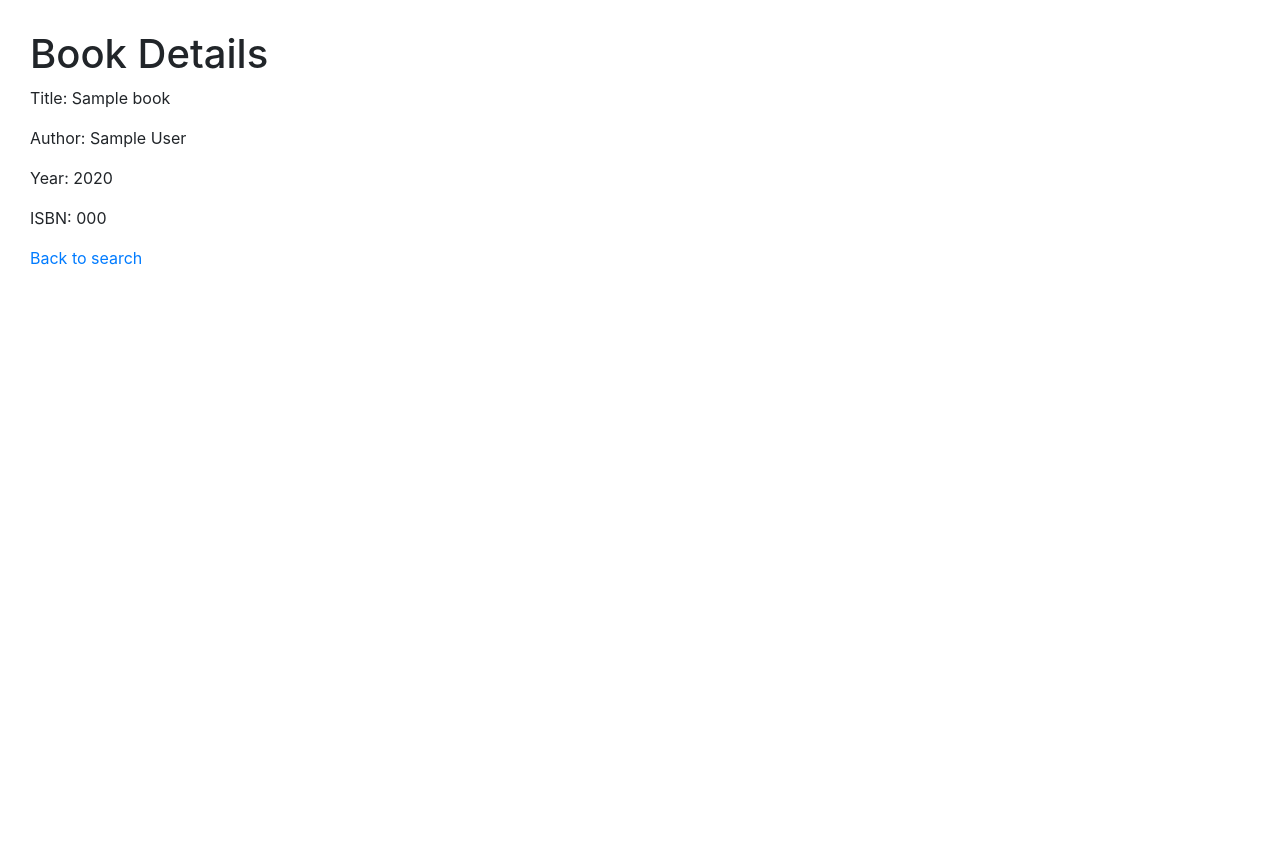
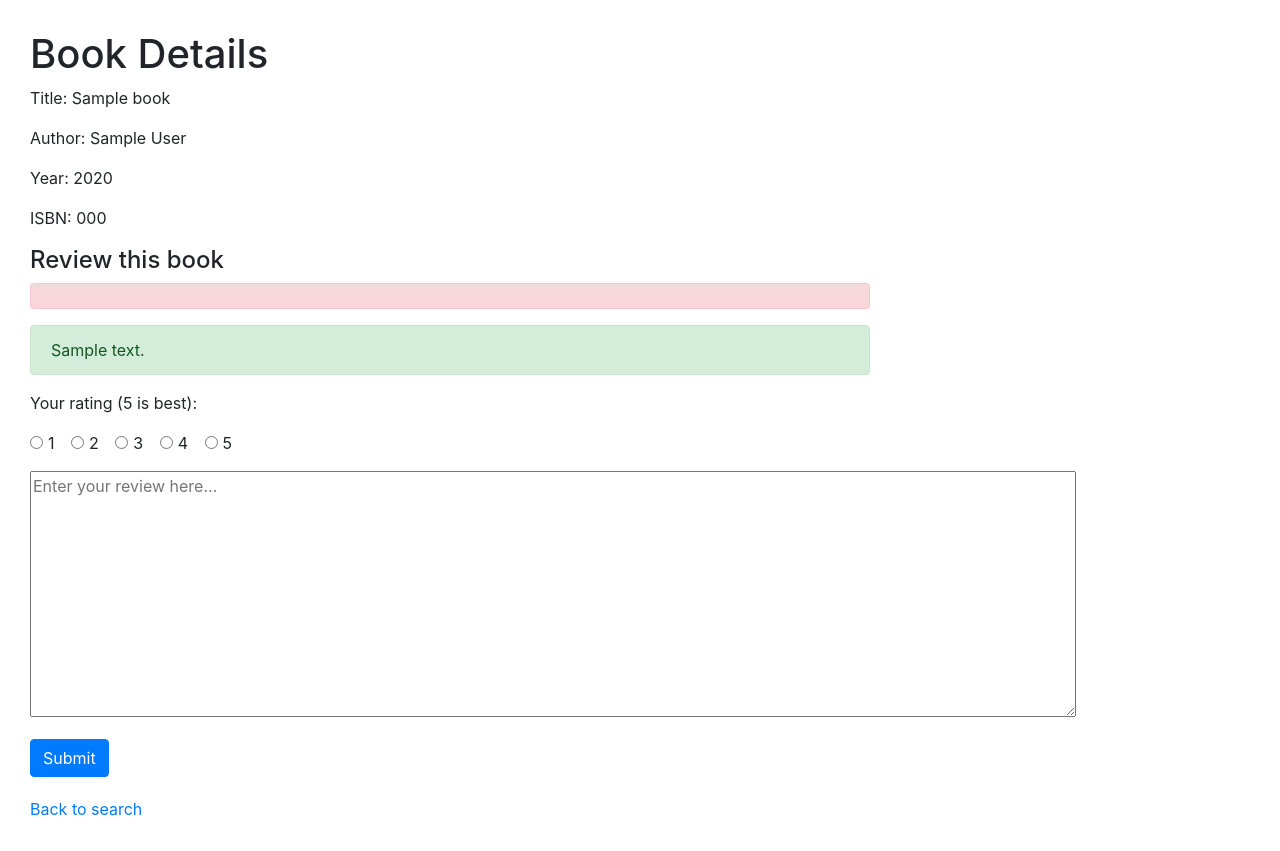
Before and after one commit to RossFairgrieve/cs50-books, a Flask app: template templates/book.html in a window 1280 px wide. Before the commit the page ends 265 px from the top, so only its background shows below. Run offline with Flask 2, Linux system fonts and the light colour scheme; the template is opened without the code that fills it: most values are stand-ins (such as "Sample title", 1, 10 or a date in 2020); some libraries are stand-ins or nearby versions.

Commit message:
Added user review submission functionality

```diff
--- a/application.py
+++ b/application.py
@@ -84,11 +84,32 @@
     else:
         return render_template("login.html")
 
-@app.route("/books/<isbn>")
+@app.route("/books/<isbn>", methods=["GET", "POST"])
 def book(isbn):
-    # List details of a single book
-    book = db.execute("SELECT * FROM books WHERE isbn = :isbn;", {"isbn": isbn}).fetchone()
-    return render_template("book.html", book=book, show_logout=1)
+    if request.method == "GET":
+        # List details of a single book
+        book = db.execute("SELECT * FROM books WHERE isbn = :isbn;", {"isbn": isbn}).fetchone()
+        return render_template("book.html", book=book, errormessage="", successmessage="", show_logout=1)
+    else:
+        # Get details from review form and attempt to post review
+        username = session.get("username")
+        isbn = request.form.get("isbn")
+        rating = request.form.get("rating")
+        revtext = request.form.get("revtext")
+        book = db.execute("SELECT * FROM books WHERE isbn = :isbn;", {"isbn": isbn}).fetchone()
+        # Check to see if the reviewer has already posted a review of this book
+        old_reviews = db.execute("SELECT * FROM reviews WHERE username = :username AND isbn = :isbn",
+                             {"username": username, "isbn": isbn}).fetchone()
+        # If user has already reviewed book, return to book page with alert
+        if old_reviews != None:
+            return render_template("book.html", book=book, errormessage="You have already reviewed this book", successmessage="", show_logout=1)
+        # If user hasn't already reviewed book, write review to database
+        else:
+            db.execute("""INSERT INTO reviews (username, isbn, rating, revtext)
+                       VALUES (:username, :isbn, :rating, :revtext)""",
+                       {"username": username, "isbn": isbn, "rating": rating, "revtext": revtext})
+            db.commit()
+            return render_template("book.html", book=book, errormessage="", successmessage="Your review has been posted", show_logout=1)
 
 @app.route("/logout")
 def logout():
--- a/setup/create.py
+++ b/setup/create.py
@@ -28,8 +28,7 @@
     db.execute("""CREATE TABLE users (
                username VARCHAR PRIMARY KEY,
                password VARCHAR NOT NULL,
-               fname VARCHAR NOT NULL,
-               surname VARCHAR NOT NULL);""")
+               email VARCHAR NOT NULL);""")
 
     db.commit()
 
--- a/static/css/style.css
+++ b/static/css/style.css
@@ -3,10 +3,10 @@
   padding: 30px;
 }
 
-.warning-message {
-  color: red;
-}
-
 form {
   margin-bottom: 20px;
 }
+
+.review-book {
+  margin-top: 50px;
+}
--- a/static/styles/style.css
+++ /dev/null
@@ -1,4 +0,0 @@
-body {
-  max-width: 900px;
-  padding: 30px;
-}
--- a/templates/book.html
+++ b/templates/book.html
@@ -10,5 +10,54 @@
 <p>Year: {{ book.year }}</p>
 <p>ISBN: {{ book.isbn }}</p>
 
+<div id="review-book">
+  <h4>Review this book</h4>
+  {% if errormessage != "" %}
+  <div class="alert alert-danger">{{ errormessage }}</div>
+  {% endif %}
+
+  {% if successmessage != "" %}
+  <div class="alert alert-success">{{ successmessage }}</div>
+  {% endif %}
+
+  <form action="{{ url_for('book', isbn=book.isbn) }}" method="post" id="review">
+    <div class="form-group">
+      <p>Your rating (5 is best):</p>
+      <div class="form-check form-check-inline">
+        <input class="form-check-input" type="radio" name="rating" id="rating1" value="1" unchecked required>
+        <label class="form-check-label" for="rating1">1</label>
+      </div>
+      <div class="form-check form-check-inline">
+        <input class="form-check-input" type="radio" name="rating" id="rating2" value="2" unchecked required>
+        <label class="form-check-label" for="rating2">2</label>
+      </div>
+      <div class="form-check form-check-inline">
+        <input class="form-check-input" type="radio" name="rating" id="rating3" value="3" unchecked required>
+        <label class="form-check-label" for="rating3">3</label>
+      </div>
+      <div class="form-check form-check-inline">
+        <input class="form-check-input" type="radio" name="rating" id="rating4" value="4" unchecked required>
+        <label class="form-check-label" for="rating4">4</label>
+      </div>
+      <div class="form-check form-check-inline">
+        <input class="form-check-input" type="radio" name="rating" id="rating5" value="5" unchecked required>
+        <label class="form-check-label" for="rating5">5</label>
+      </div>
+    </div>
+
+    <div class="form-group">
+      <textarea form:"review" name="revtext" cols="100" rows="10" maxlength:"5000" placeholder="Enter your review here..." required></textarea>
+    </div>
+
+    <input type="hidden" name="isbn" value="{{ book.isbn }}">
+
+    <button class="btn btn-primary">Submit</button>
+  </form>
+</div>
+
+<div id=reviews>
+
+</div>
+
 <a href="/">Back to search</a>
 {% endblock %}
```
